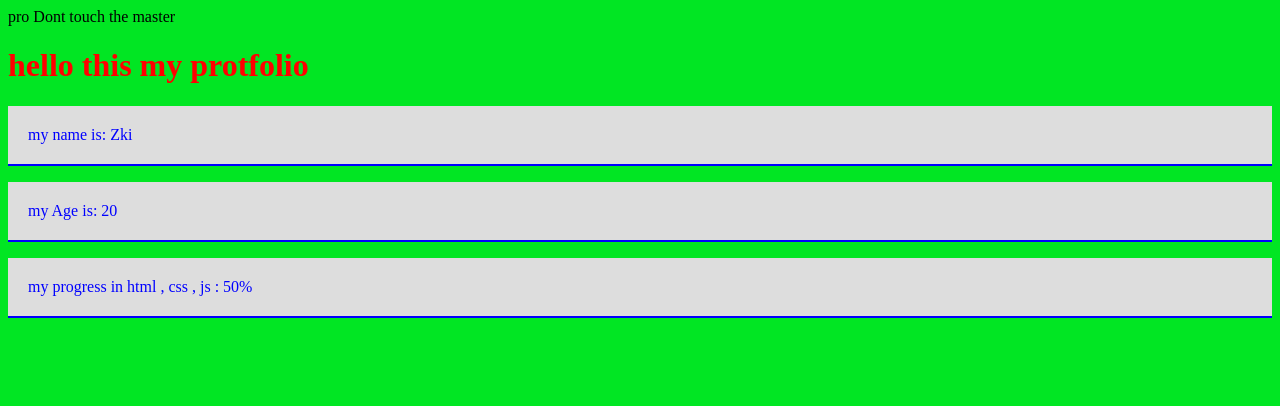
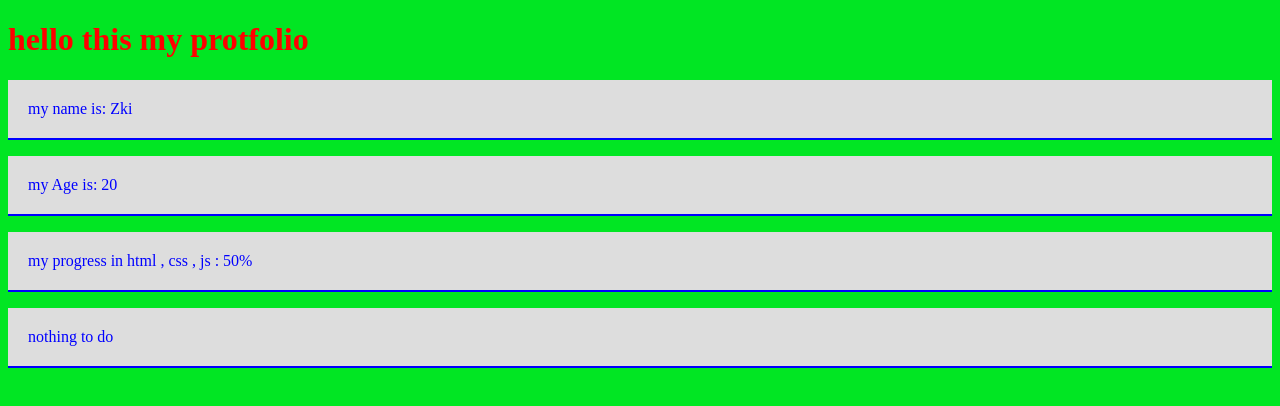
Before and after one commit to zedfull/my-pro, a plain HTML site: page index.html in a window 1280 px wide. Drawn offline with Linux system fonts and the light colour scheme.

Commit message:
add nothing to do

```diff
--- a/index.html
+++ b/index.html
@@ -8,11 +8,12 @@
     <link rel="stylesheet" href="style.css">
 </head>
 <body>
-    <div>pro Dont touch the master</div>
+
     <h1>hello this my protfolio</h1>
     <p>my name is: Zki</p>
     <p>my Age is: 20</p>
     <p>my progress in html , css , js : 50%</p>
+    <p>nothing to do</p>
     <script src="app.js"></script>
 </body>
 </html>
```
